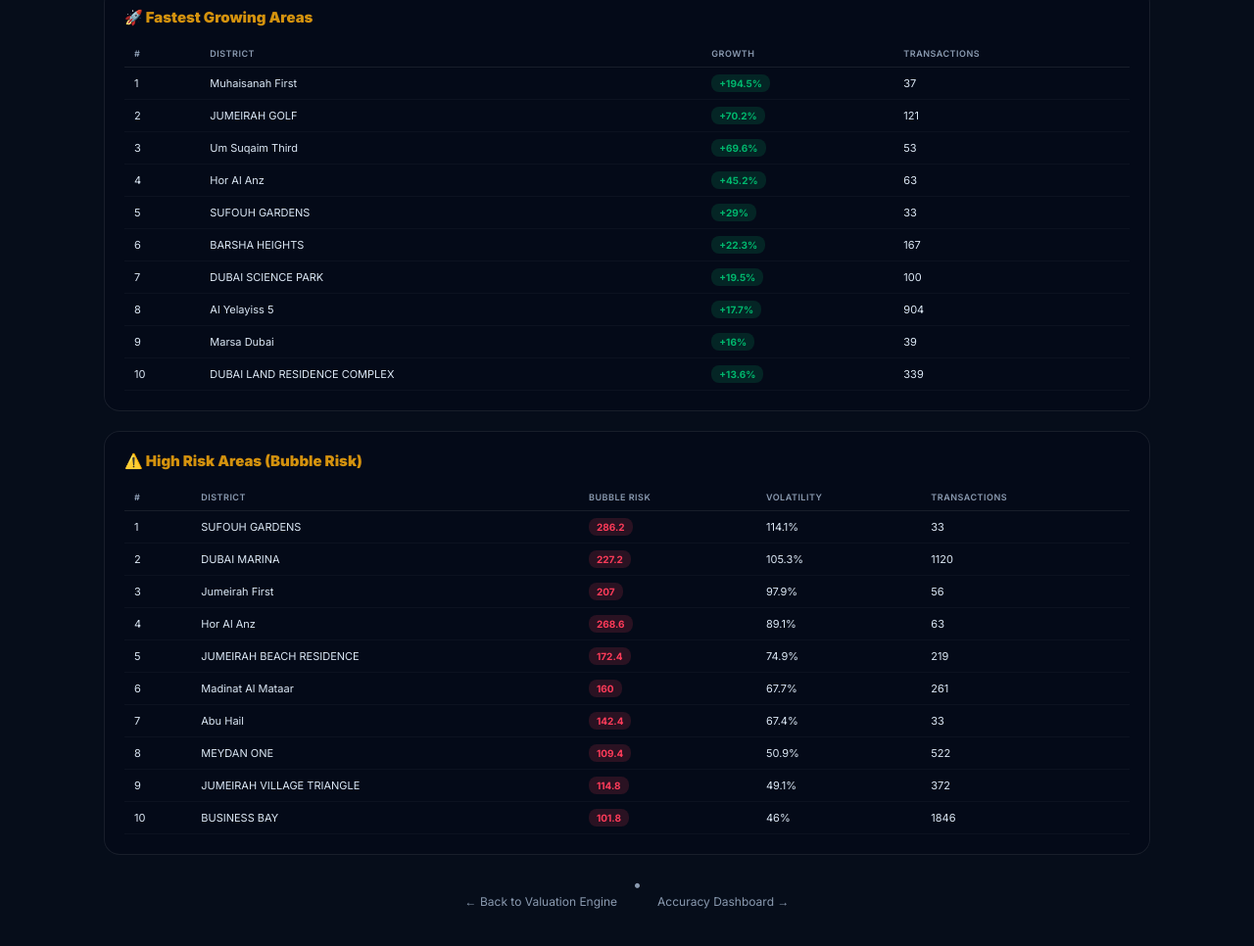
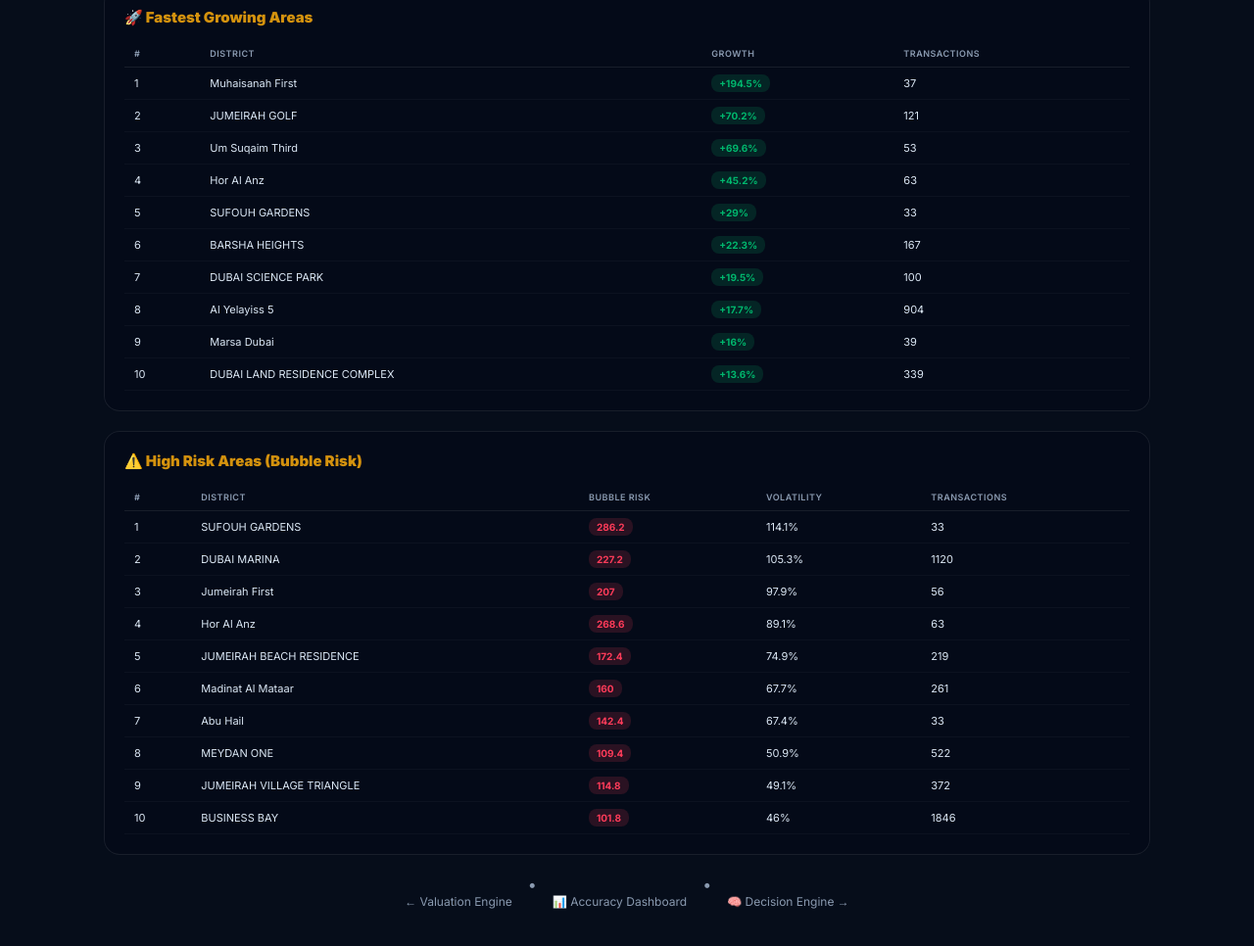
Before and after one commit to Hichemorca/aqar-evaluate-engine, a website: page market-intelligence.html in a window 1280 px wide. Shown: the part 761-1727 px from the top of the page at 98% size. Drawn offline with Linux system fonts and the light colour scheme.

Commit message:
Add cross-navigation between all pages

```diff
--- a/market-intelligence.html
+++ b/market-intelligence.html
@@ -85,11 +85,12 @@
     <div id="riskTable"><div class="loading">Loading...</div></div>
   </div>
 
-  <div style="display:flex;gap:16px;justify-content:center;margin-top:16px">
-    <a href="/" class="back-link">← Back to Valuation Engine</a>
-    <span style="color:var(--muted)">•</span>
-    <a href="/accuracy-dashboard" class="back-link">Accuracy Dashboard →</a>
-  </div>
+  <div style="display:flex;gap:16px;justify-content:center;margin-top:16px;flex-wrap:wrap">
+  <a href="/" class="back-link">← Valuation Engine</a>
+  <span style="color:var(--muted)">•</span>
+  <a href="/accuracy-dashboard" class="back-link">📊 Accuracy Dashboard</a>
+  <span style="color:var(--muted)">•</span>
+  <a href="https://aqar-decision-engine.netlify.app" class="back-link" target="_blank">🧠 Decision Engine →</a>
 </div>
 
 <script>
```
Also changed, not shown: accuracy-dashboard.html (+3 -1 lines).
